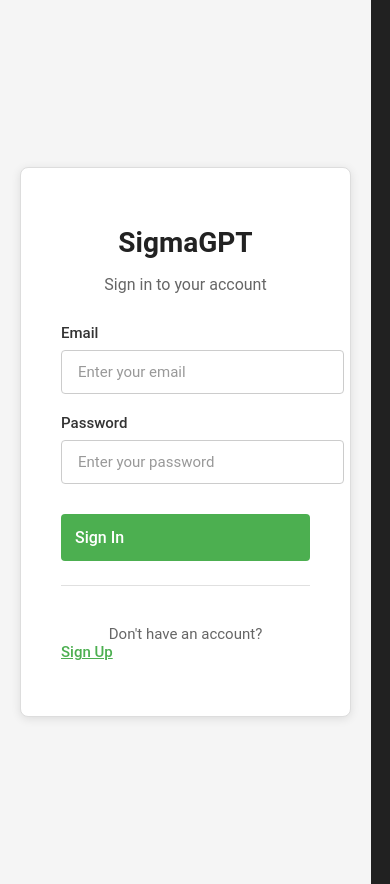
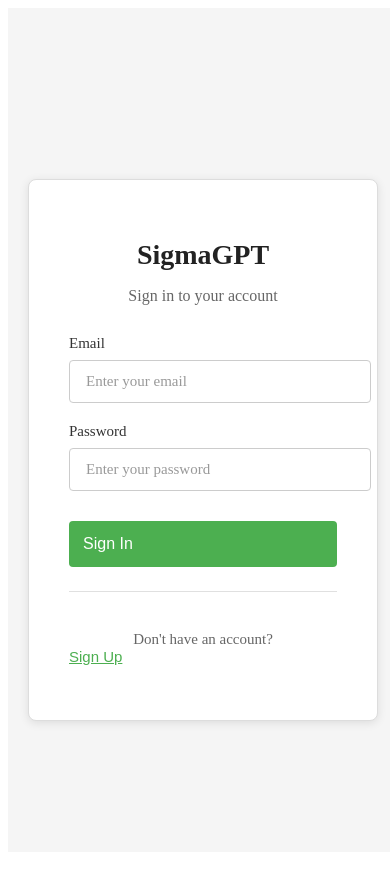
Before and after one commit to Shivam9997/SigmaGPT, a React app in the folder Frontent/: page / in a window 390 px wide. After the commit the page ends 860 px from the top, so only its background shows below. Built offline with nearby package versions, Linux system fonts and the light colour scheme; the HTML template or start-up script is replaced by a standard one.

Commit message:
Changes for responsive

```diff
--- a/Frontent/src/App.css
+++ b/Frontent/src/App.css
@@ -1,15 +1,14 @@
-* {
-    color: #ececec;
-    font-family: Roboto, 'Open Sans', 'helvetica Neue', sans-serif;
+.app {
+  background-color: #212121;
+  display: flex;
+  height: 100vh;
+  width: 100vw;
+  overflow: hidden;
 }
 
-
-body {
-    margin: 0;
-    padding: 0;
+/* Tablet and below: sidebar becomes overlay */
+@media (max-width: 768px) {
+  .app {
+    flex-direction: column;
+  }
 }
-
-.app{
-    background-color: #212121;
-    display: flex;
-}
```
